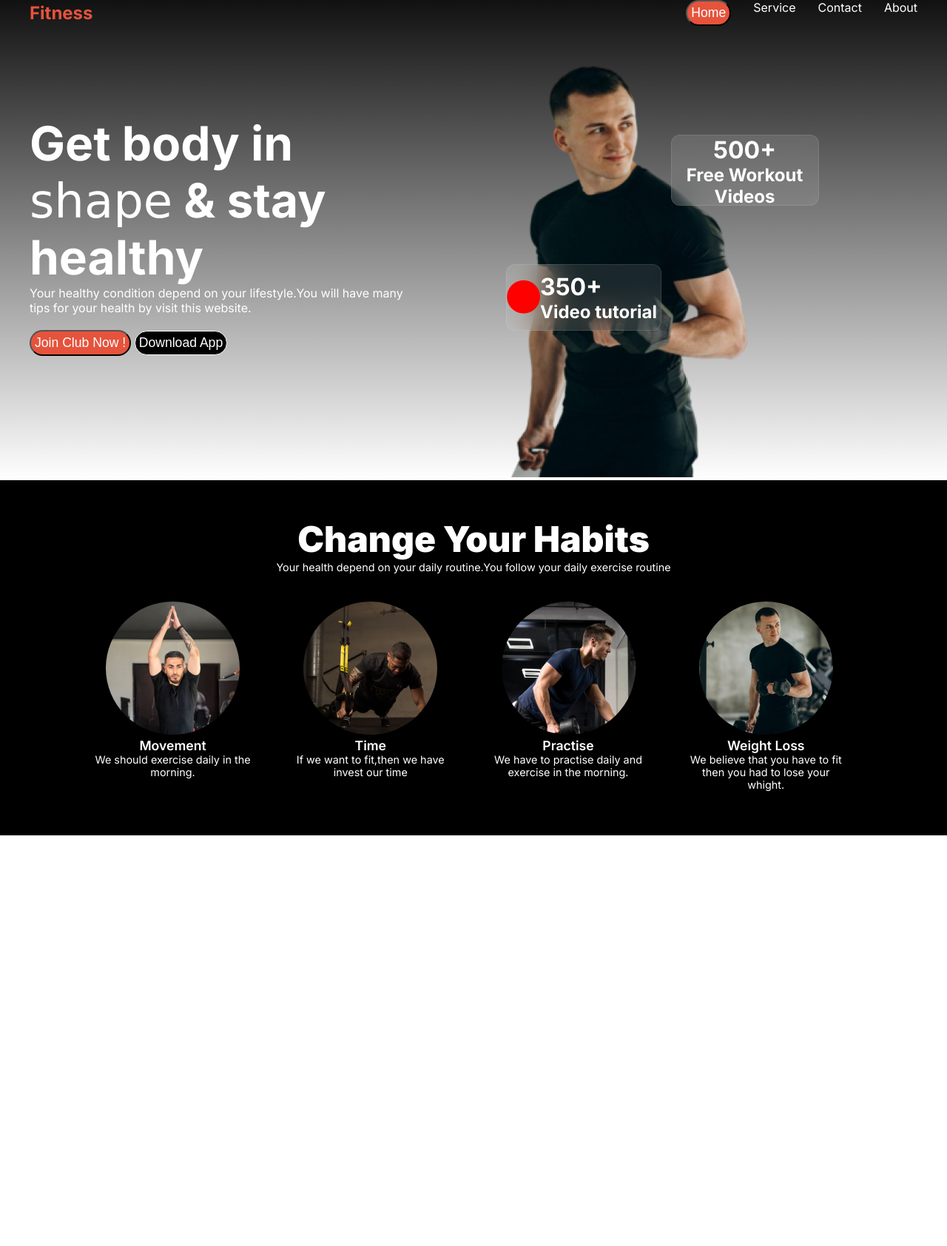
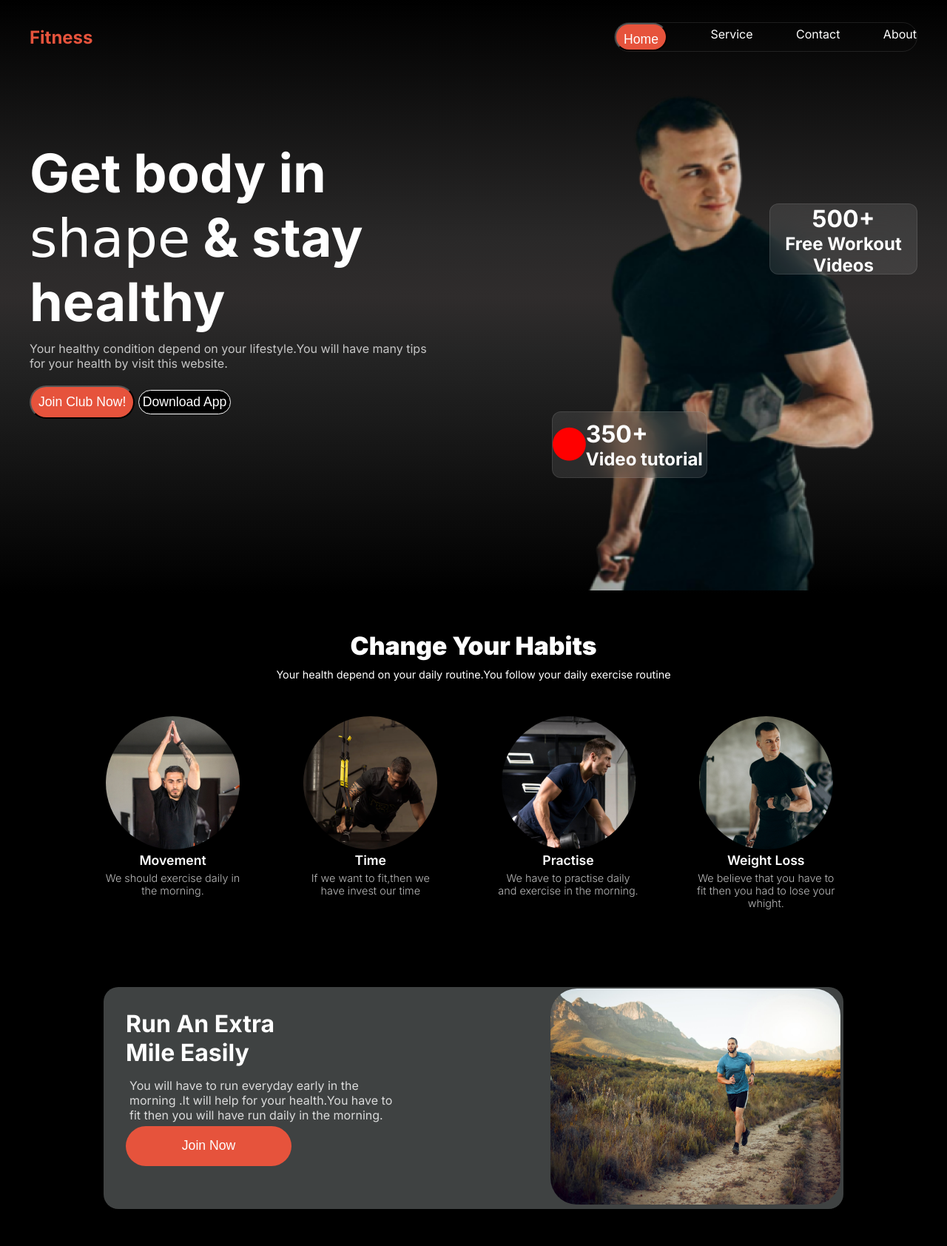
Before and after one commit to Saidur289/My-Second-Assignment, a plain HTML site: page index.html in a window 1280 px wide. Shown: the whole page at 74% size. Before the commit the page ends 1129 px from the top, so only its background shows below. Drawn offline with Linux system fonts and the light colour scheme; a web font is replaced by a local one.

Commit message:
added banner content and image

```diff
--- a/index.html
+++ b/index.html
@@ -31,7 +31,7 @@
                  <h1 class="hero-title">Get body in <br> <span class="hero-span cedarville-font">shape</span> & stay <br> healthy</h1>
               <p class="hero-description">Your healthy condition depend on your lifestyle.You will have many  tips for your health by visit this website.</p>
               <div class="btn-container">
-                <button class="btn-primary">Join Club Now !</button>
+                <button class="btn-primary">Join Club Now!</button>
                 <button class="normal-btn">Download App</button>
               </div>
               </div>
@@ -97,6 +97,24 @@
 
 
 </div>
+<!-- banner container start here  -->
+<div class="main-container">
+    <div class="container">
+      <div class="banner-container">
+          <div class="banner-content">
+      <h1 class="banner-title">Run An Extra <br>Mile Easily</h1>
+      <p class="banner-description">You will have to run everyday early in the morning .It will help for your health.You have to fit then you will have run daily in the morning.</p>
+     <div class="btn-trainer">
+      <button class="btn-primary" id="banner-btn">Join Now</button>
+     </div>
+          </div>
+          <div class="banner-image">
+         <img src="./images/run.jpg" alt="">
+          </div>
+      </div>
+  </div>
+  </div>
+  <!-- banner end here  -->
 </main>
 
 </body>
--- a/styles/style.css
+++ b/styles/style.css
@@ -30,7 +30,11 @@
   /* defoult style here end here */
   /* hero content start here  */
   .header-wrapper{
-    background: linear-gradient(180.00deg, rgb(17, 17, 17),rgba(119, 119, 119, 0) 100%);
+    /* background: linear-gradient(180.00deg, rgb(17, 17, 17),rgba(119, 119, 119, 0) 100%); */
+    background: rgb(0,0,0);
+    background: linear-gradient(180deg, rgba(0,0,0,1) 0%, rgba(41,40,40,1) 40%, rgba(47,44,44,1) 50%, rgba(36,36,36,1) 60%, rgba(0,0,0,1) 100%);
+
+
   }
   .header{
       max-width: 1200px;
@@ -42,14 +46,25 @@
       align-items: center;
       gap: 10px;
       justify-content: space-between;
+      padding-top: 30px;
   }
   .nav-links{
       display: flex;
-      gap: 30px;
-      justify-content: space-evenly;
+      gap: 20px;
+      justify-content: space-between;
+      width: 410px;
+      height: 40px;
+      box-sizing: border-box;
+border: 1px solid rgba(255, 255, 255, 0.1);
+border-radius: 39px;
+filter: blur(30%);
+
+
   }
   .btn-normal{
       color: white;
+      padding-top: 5px;
+      font-size:1rem ;
   }
   .nav-title{
       color: white;
@@ -58,18 +73,20 @@
     color: rgb(230, 83, 60);
   }
   .hero-title{
-      font-size: 4rem;
+      font-size: 4.5rem;
       color: white;
+      padding-bottom: 10px;
   }
   .hero-description{
       font-size: 1rem;
-      color: white;
+      color: rgba(255, 255, 255, 0.741);
       margin-bottom: 20px;
   }
   .hero-container{
       display: flex;
-      gap: 7rem;
+      gap: 13rem;
       max-width: 1200px;
+
   }
   .hero-content{
       margin-top: 120px;
@@ -91,7 +108,8 @@
     display: flex;
     align-items: center;
     position: absolute;
-    top: 50%;
+    top: 65%;
+    left: -10%;
     width: 210px;
     height: 90px;
     border: 1px solid rgba(255, 255, 255, 0.1);
@@ -105,8 +123,8 @@ background: rgba(255, 255, 255, 0.1);
     position: absolute;
     width: 200px;
     height: 96px;
-    top: 20%;
-    left: 40%;
+    top: 25%;
+    left: 60%;
     border: 1px solid rgba(255, 255, 255, 0.1);
 border-radius: 12px;
 backdrop-filter: blur(20px);
@@ -114,15 +132,18 @@ background: rgba(255, 255, 255, 0.1);
 
   }
   .hero-image-content{
-    width: 47%;
+    width: 35%;
     margin-top: 30px;
     position: relative;
 
   }
+  .hero-image-content img{
+    width: 100%;
+  }
   .btn-primary{
     background-color:rgb(230, 83, 60) ;
-    padding: 5px;
-    border-radius: 20px;
+    padding: 10px 10px;
+    border-radius: 30px;
     font-size: 1.1rem;
     color: white;
 
@@ -135,6 +156,7 @@ padding: 5px;
 background-color: black;
 color: white;
 font-size: 1.1rem;
+filter: blur(30%);
 
 
   }
@@ -142,6 +164,7 @@ font-size: 1.1rem;
     display: none;
     font-size: 3rem;
     color: white;
+
   }
 
 /* habit section start here  */
@@ -162,14 +185,16 @@ font-size: 1.1rem;
   padding-bottom: 30px;
 }
 .habit-title{
-  font-size: 3rem;
+  font-size: 2.1rem;
   font-weight: 900;
   color: white;
+  padding-bottom: 10px;
 }
 .habit-description{
   font-size: 0.9rem;
   font-weight: 400;
   color: white;
+  padding-bottom: 10px;
 }
 .habit-image-container{
   width: 1044px;
@@ -195,9 +220,75 @@ font-size: 1.1rem;
 }
 .image-description{
   font-size: 0.9rem;
-  font-weight: 400;
+  font-weight: 300;
+  color: rgba(255, 255, 255, 0.729);
+  padding: 5px 10px 5px 10px;
+
+}
+/* habit container end here  */
+/* banner container start here  */
+.main-container{
+  background-color: black;
+}
+
+.container{
+  max-width: 1300px;
+  padding-top: 50px;
+  padding-bottom: 50px;
+  margin: 0 auto;
+  align-items: center;
+  display: flex;
+  justify-content: center;
+}
+.banner-container{
+  display: flex;
+  width: 1000px;
+  height: 300px;
+  border-radius: 20px;
+  align-items: center;
+  justify-content: space-between;
+
+  background-color: rgba(99, 103, 103, 0.644);
+
+
+  gap: 20px;
+
+
+}
+.hide{
+  display: none;
+}
+.banner-image img{
+  width: 400px;
+  height: 300px;
+  border-radius: 40px;
+  padding: 4px;
+}
+.banner-content{
+  width:400px ;
+  height:300px ;
+
+  border-radius:40px ;
+  justify-content: center;
+  align-items: center;
+  padding-top: 30px;
+  padding-left: 30px;
+}
+.banner-title{
   color: white;
+  padding-bottom: 10px;
 }
+.banner-description{
+  color: rgba(255, 255, 255, 0.807);
+  padding: 5px 5px;
+}
+#banner-btn{
+  padding: 5px 5px;
+  width: 224px;
+height: 54px;
+border: none;
+}
+/* banner container end here  */
 
 
 
@@ -225,12 +316,26 @@ font-size: 1.1rem;
     }
     .nav-links{
       display: none;
+
     }
     .ham-barger{
       display: block;
+      text-align: right;
+    }
+    .hero-title{
+      text-align: left;
+      padding-top: 10px;
+      padding-bottom: 10px;
+      font-size: 2rem;
+
+    }
+    .hero-description{
+      text-align: left;
+      padding: 5px 5px 5px 5px;
+      font-size: 0.8rem;
     }
     .hero-content, .hero-image-content{
-      width: 98%;
+      width: 100%;
       height: auto;
       text-align: center;
       margin-bottom: 0px;
@@ -242,12 +347,16 @@ font-size: 1.1rem;
       width: 48%;
       height: auto;
       top: 70%;
+      left: 3%;
     }
     .text{
       width: 48%;
       height: auto;
       top: 20%;
       left: 50%;
+    }
+    .btn-container{
+      display: flex;
     }
 
     .hero-image-content{
@@ -273,5 +382,32 @@ font-size: 1.1rem;
       width: 70%;
       height: auto;
     }
+    *{
+      margin: 0;
+      width: 100%;
+      height: auto;
+    }
+    .banner-container{
+      flex-direction: column;
+      width: 100%;
+      height: auto;
+      gap: 20px;
+    }
+    .banner-content, .banner-image img{
+      width: 100%;
+      height: auto;
+      text-align: left;
+    }
+    .container{
+      width: 100%;
+      /* height: 120%; */
+      height: auto;
+
+    }
+    #banner-btn{
+      width: 95%;
+      /* height: auto; */
+
+    }
 
   }
```
